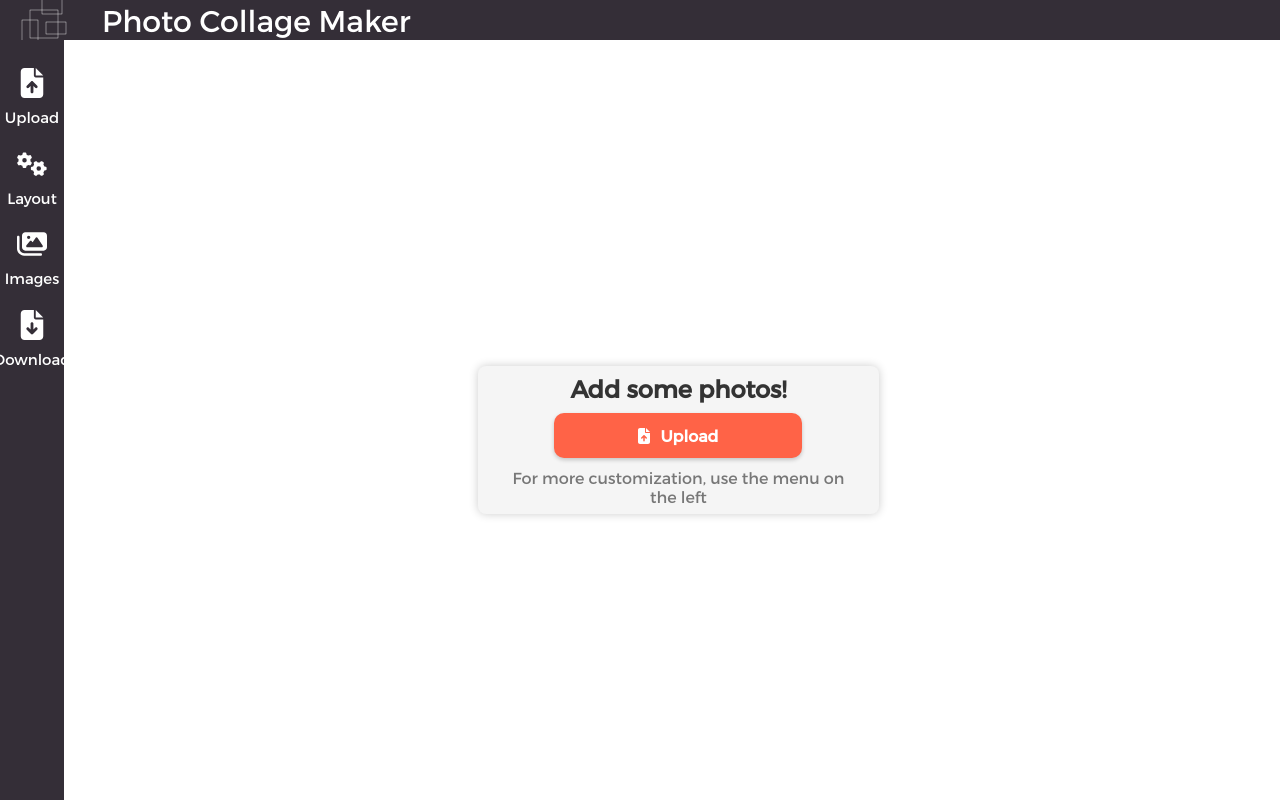
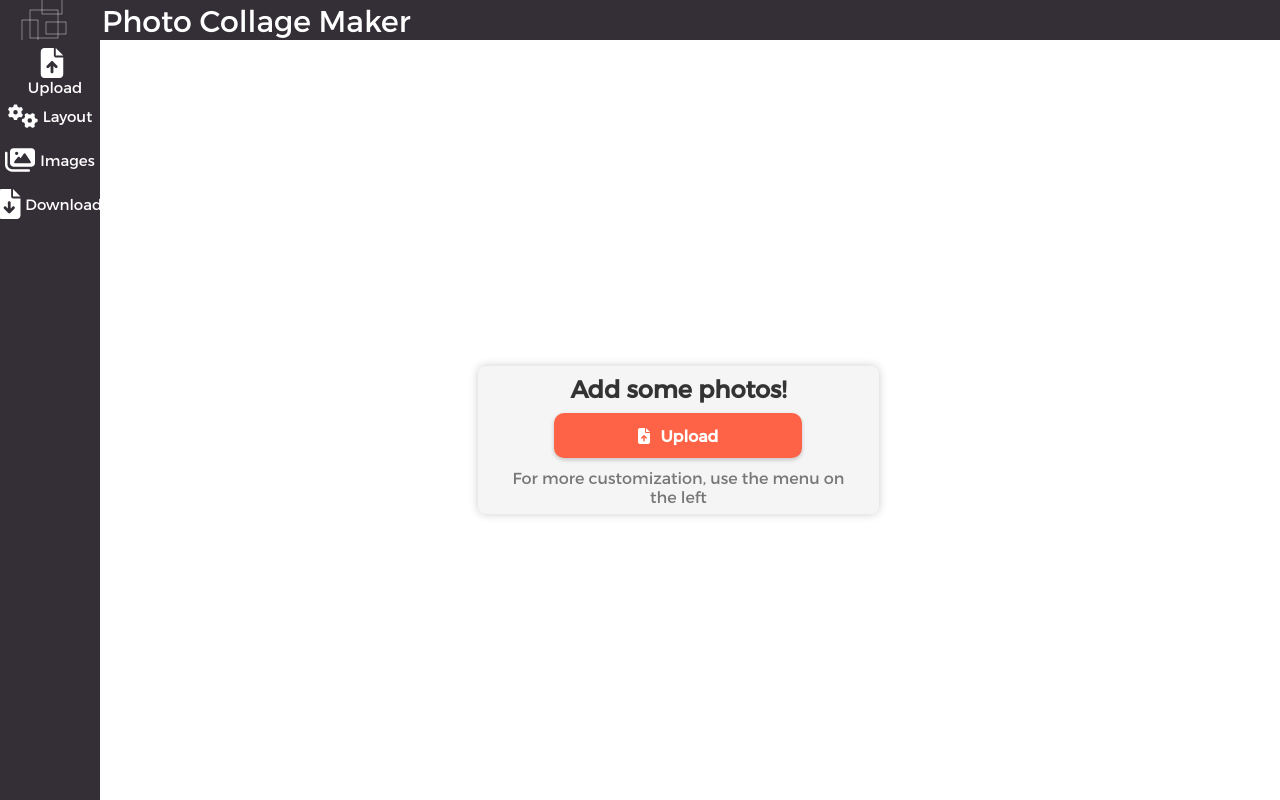
Before and after one commit to JahsiasWhite/collage-maker, a React (Create React App) app: page / in a window 1280 px wide. Built offline with nearby package versions, Linux system fonts and the light colour scheme.

Commit message:
More basic style changes

```diff
--- a/src/App.css
+++ b/src/App.css
@@ -22,6 +22,7 @@ body {
   display: flex; /* Use flexbox for layout */
   flex-direction: column; /* Arrange children in a column */
   min-height: 100vh; /* Ensure the body fills the entire viewport height */
+  /* background-color: #8e8e8e; */
 }
 
 .App {
--- a/src/components/LoadingScreen.js
+++ b/src/components/LoadingScreen.js
@@ -9,7 +9,7 @@ const LoadingScreen = () => {
     // Simulate loading delay
     const timeout = setTimeout(() => {
       setFadeOut(true);
-    }, 3000); // Adjust the delay as needed
+    }, 1000); // Adjust the delay as needed
 
     // Clear timeout if the component is unmounted or fading out
     return () => clearTimeout(timeout);
--- a/src/styles/Header.module.css
+++ b/src/styles/Header.module.css
@@ -11,8 +11,6 @@
 
   display: flex; /* Use flexbox layout */
   align-items: center; /* Align items vertically in the center */
-
-  border-bottom: 2px var(--secondary-color) solid;
 }
 
 .logo {
--- a/src/styles/ImageCarousel.module.css
+++ b/src/styles/ImageCarousel.module.css
@@ -20,3 +20,9 @@
   max-width: 200px;
   max-height: 200px;
 }
+
+.imageContainer {
+  display: flex;
+  flex-direction: column;
+  align-items: center;
+}
--- a/src/styles/LayoutMenu.module.css
+++ b/src/styles/LayoutMenu.module.css
@@ -3,9 +3,8 @@
   background-color: grey;
   position: fixed;
   top: var(--header-height);
-  border-right: 2px var(--secondary-color) solid;
   left: 0;
-  height: 94vh;
+  height: 100%;
   width: 300px; /* Set the width of the menu */
   transform: translateX(-100%); /* Initially hide the menu to the left */
   transition: transform 1s ease; /* Add a smooth transition */
@@ -19,7 +18,7 @@
 .open {
   /* background-color: blue; */
   /* transform: translateX(200%); */
-  transform: translateX(var(--menu-width));
+  transform: translateX(calc(var(--menu-width) + 13%));
 }
 
 .customOptionsList {
--- a/src/styles/MenuBar.module.css
+++ b/src/styles/MenuBar.module.css
@@ -5,11 +5,11 @@
   left: 0;
   top: var(--header-height);
   height: 100%;
-  width: var(--menu-width);
+  width: calc(var(--menu-width) * 1.5);
+  min-width: 100px;
   height: 100%;
 
   border-top: 2px var(--secondary-color) black solid;
-  border-right: 2px var(--secondary-color) solid;
 
   /* border-right: var(--border-size) solid var(--secondary-color); */
   background-color: var(--background-color);
@@ -31,17 +31,18 @@
   color: var(--secondary-color);
 
   display: flex;
-  flex-direction: column;
+  /* flex-direction: column; */
   align-items: center;
   justify-content: center;
+  height: 3%;
 
   border: none;
   background-color: transparent;
   cursor: pointer;
   transition: background-color 0.2s ease, opacity 0.2s ease;
 
-  width: 70%;
-  padding: 5px;
+  /* width: 70%; */
+  width: 100%;
 }
 
 .menuButton:hover {
@@ -51,12 +52,13 @@
 .open {
   /* background-color: rgba(52, 152, 219, 0.5); */
   opacity: 0.5;
+  background: #8e8e8e;
 }
 
 .menuLabel {
   font-size: 15px;
-  margin-top: 10px;
   cursor: pointer;
+  margin-left: 5px;
 
   display: flex;
   flex-direction: column;
```
